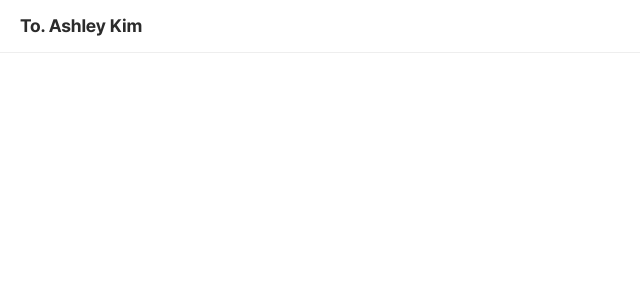
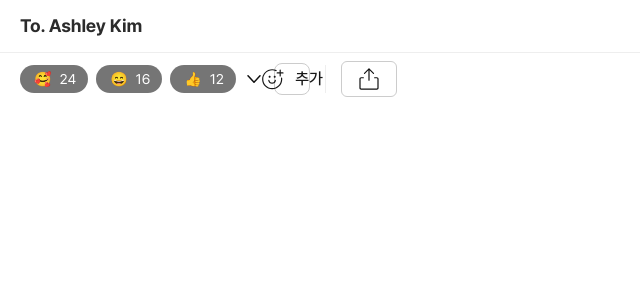
Before and after one commit to codeit-team8/rolling, a React (Vite) app: page /post in a window 1280 px wide. Shown: the top 300 px of the page, without its empty margins (0-640 px from the left). Built offline with nearby package versions, Linux system fonts and the light colour scheme.

Commit message:
style : 이모지 추가 버튼 이동

```diff
--- a/src/components/Emoji/EmojiList.jsx
+++ b/src/components/Emoji/EmojiList.jsx
@@ -4,10 +4,9 @@ import EmojiPopover from '@/components/Emoji/EmojiPopover';
 import Emoji from '@/components/Emoji/Emoji';
 import mockReactions from '@/assets/mock/mockReactions';
 import arrowDownImg from '@/assets/icons/arrow_down.svg';
-import EmojiAdd from '@/components/Emoji/EmojiAdd';
 
 // TODO: emoji api로 받아오기
-export default function EmojiList() {
+function EmojiList() {
   const [isOpen, setIsOpen] = useState(false);
   const { results } = mockReactions;
   const defaultReactions = [...results].slice(0, 3);
@@ -29,10 +28,12 @@ export default function EmojiList() {
         </ArrowButton>
         {isOpen && <EmojiPopover popoverReactions={popoverReactions} />}
       </Box>
-      <EmojiAdd />
+
     </EmojiListContainer>
   );
 }
+
+export default EmojiList;
 
 const FlexCenter = css`
   display: flex;
--- a/src/components/Header/PostHeader.jsx
+++ b/src/components/Header/PostHeader.jsx
@@ -1,5 +1,8 @@
 import styled from 'styled-components';
 import HeaderLine from '@/styles/HeaderLine.jsx';
+import EmojiList from '@/components/Emoji/EmojiList.jsx';
+import Share from '@/components/Share/Share.jsx';
+import EmojiAdd from '@/components/Emoji/EmojiAdd.jsx';
 
 function PostHeader() {
 
@@ -11,7 +14,12 @@ function PostHeader() {
       <HeaderLine />
       <HeaderServiceContainer>
         <HeaderService>
-
+          <EmojiList />
+          <ButtonContainer>
+            <EmojiAdd />
+            <ButtonDivLine />
+            <Share />
+          </ButtonContainer>
         </HeaderService>
       </HeaderServiceContainer>
     </PostHeaderContainer>
@@ -28,7 +36,7 @@ const PostHeaderContainer = styled.header`
 const PostUserContainer = styled.div`
   display: flex;
   align-items: center;
-  padding: 12px 20px;
+  padding: 1.2rem 2rem;
 `;
 
 const PostUser = styled.h1`
@@ -48,6 +56,21 @@ const HeaderServiceContainer = styled.div`
 
 const HeaderService = styled.div`
   display: flex;
+  width: 100%;
   padding: 0 2rem;
+  gap: 0.2rem;
+  align-items: flex-start;
+`;
+
+const ButtonContainer = styled.div`
+  display: flex;
+  justify-content: center;
   align-items: center;
+  gap: 1.5rem;
 `;
+
+const ButtonDivLine = styled.div`
+  width: 1px;
+  height: 2.8rem;
+  background: var(--gray-200, #eee);
+`;
```
